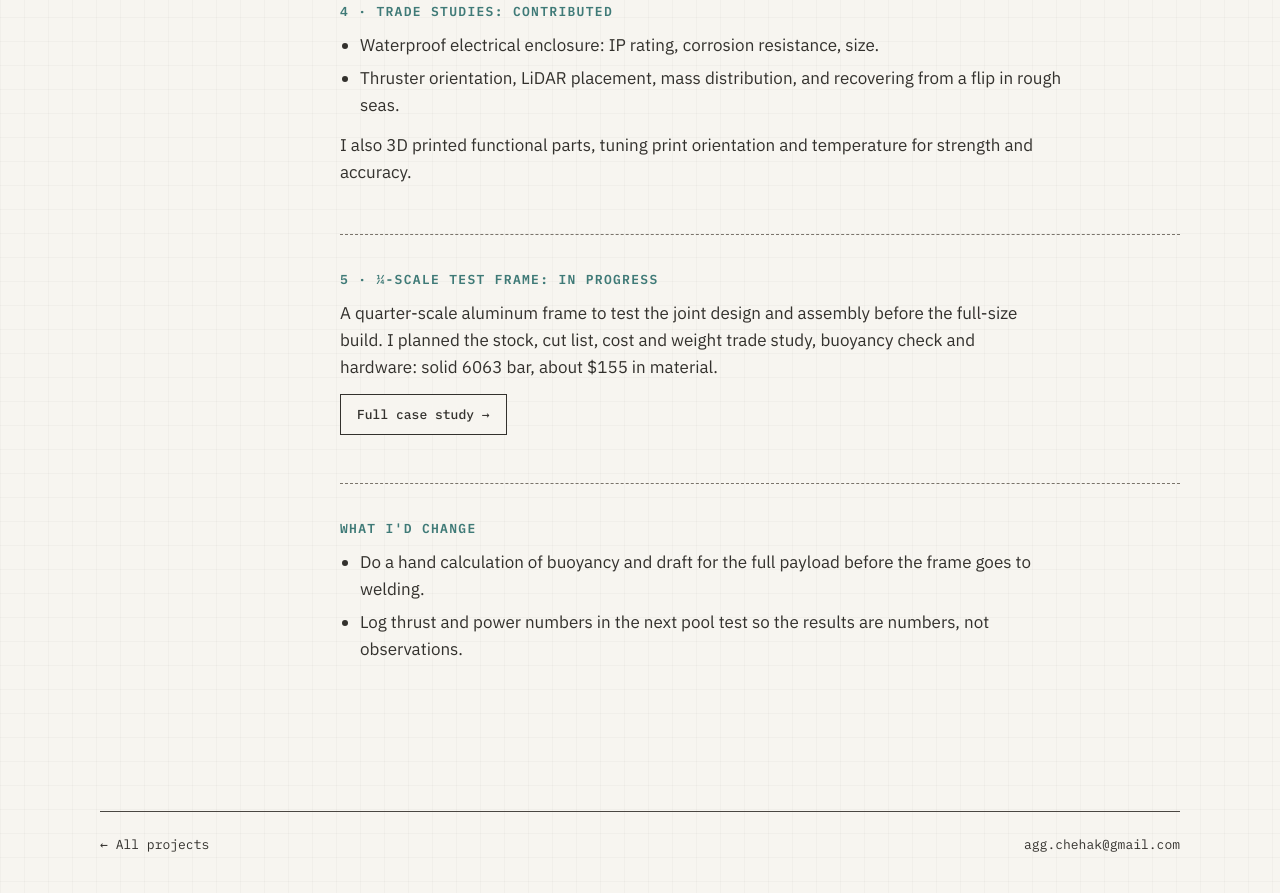
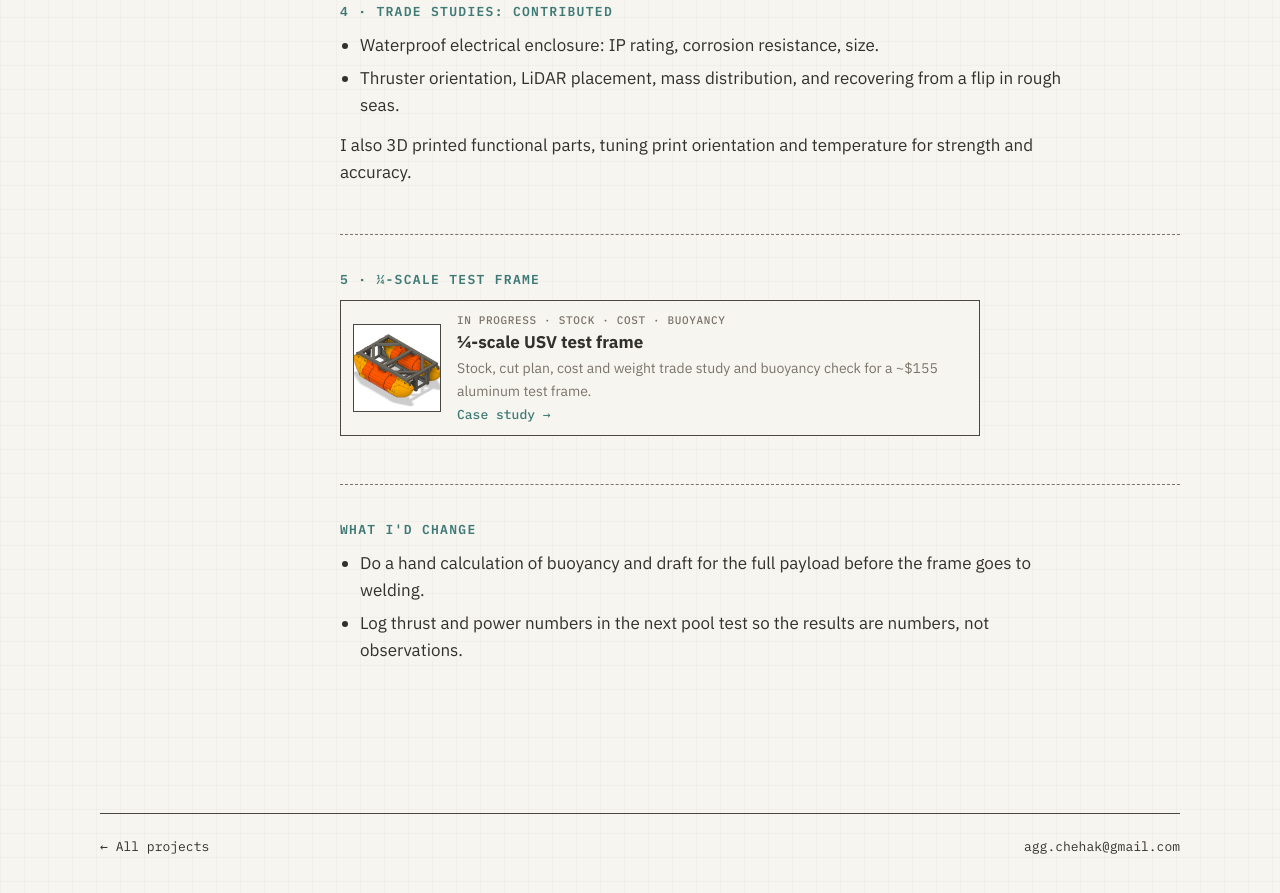
Before and after one commit to Chehak11/chehak11.github.io, a plain HTML site: page projects/arctic-usv.html in a window 1280 px wide. Shown: the part 2599-3492 px from the top of the page. Drawn offline with Linux system fonts and the light colour scheme.

Commit message:
Update arctic-usv.html

```diff
--- a/projects/arctic-usv.html
+++ b/projects/arctic-usv.html
@@ -79,9 +79,16 @@
         <p>I also 3D printed functional parts, tuning print orientation and temperature for strength and accuracy.</p>
       </section>
       <section class="sec" id="mini-frame">
-        <h2>5 · ¼-scale test frame: in progress</h2>
-        <p>A quarter-scale aluminum frame to test the joint design and assembly before the full-size build. I planned the stock, cut list, cost and weight trade study, buoyancy check and hardware: solid 6063 bar, about $155 in material.</p>
-        <p><a class="btn" href="usv-mini-frame.html">Full case study →</a></p>
+        <h2>5 · ¼-scale test frame</h2>
+        <a href="usv-mini-frame.html" style="display:flex;gap:16px;align-items:center;border:1.5px solid var(--line);background:var(--paper);padding:12px;text-decoration:none;color:inherit;max-width:640px;margin:12px 0">
+          <img src="../images/usv-mini-frame.png" alt="Quarter-scale USV test frame render" onerror="this.style.visibility='hidden'" style="width:88px;height:88px;flex:none;object-fit:cover;border:1px solid var(--line);background:var(--paper-2)">
+          <span style="display:flex;flex-direction:column;gap:4px;min-width:0">
+            <span style="font:500 11px var(--mono);letter-spacing:.06em;color:var(--muted)">IN PROGRESS · STOCK · COST · BUOYANCY</span>
+            <b style="font-size:17px;line-height:1.3">¼-scale USV test frame</b>
+            <span style="font-size:14px;color:var(--muted)">Stock, cut plan, cost and weight trade study and buoyancy check for a ~$155 aluminum test frame.</span>
+            <span style="font:500 13px var(--mono);color:var(--red)">Case study →</span>
+          </span>
+        </a>
       </section>
       <section class="sec" id="next">
         <h2>What I'd change</h2>
```
